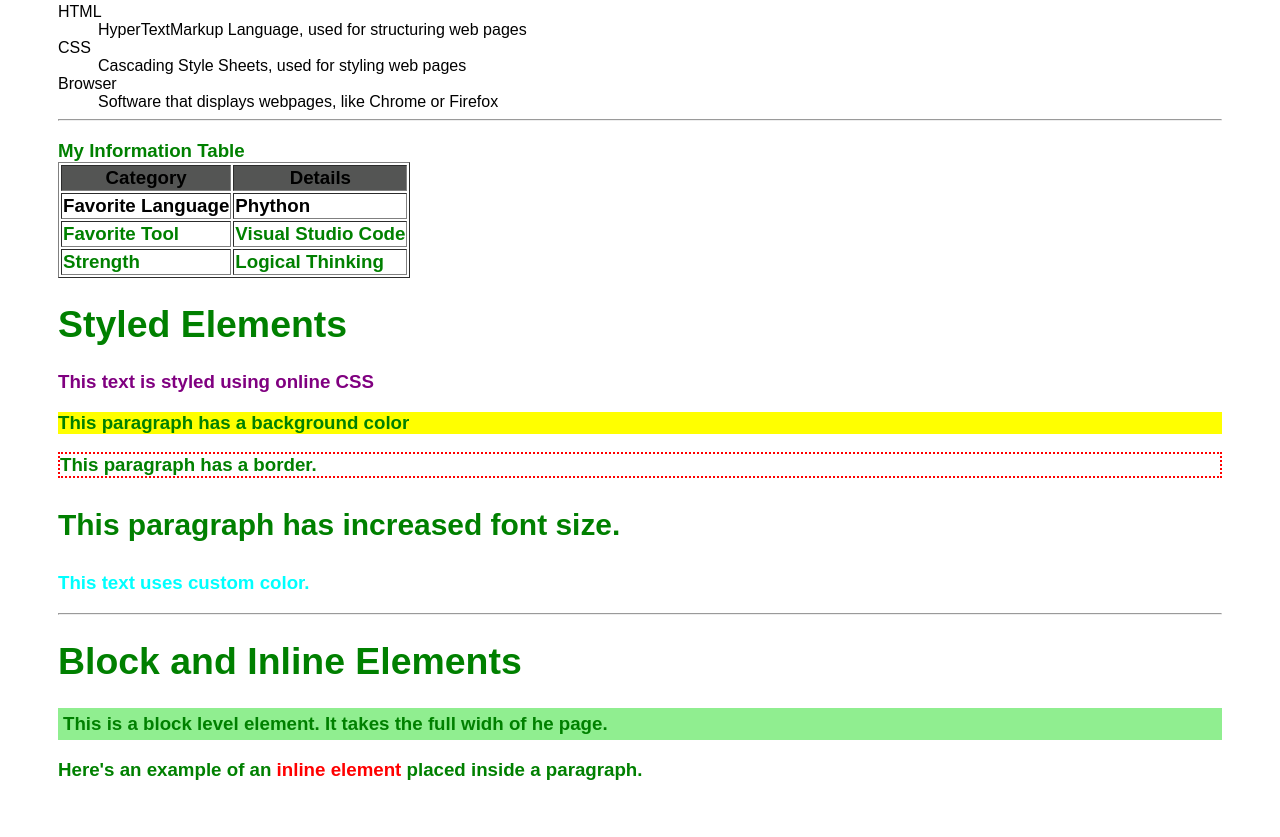
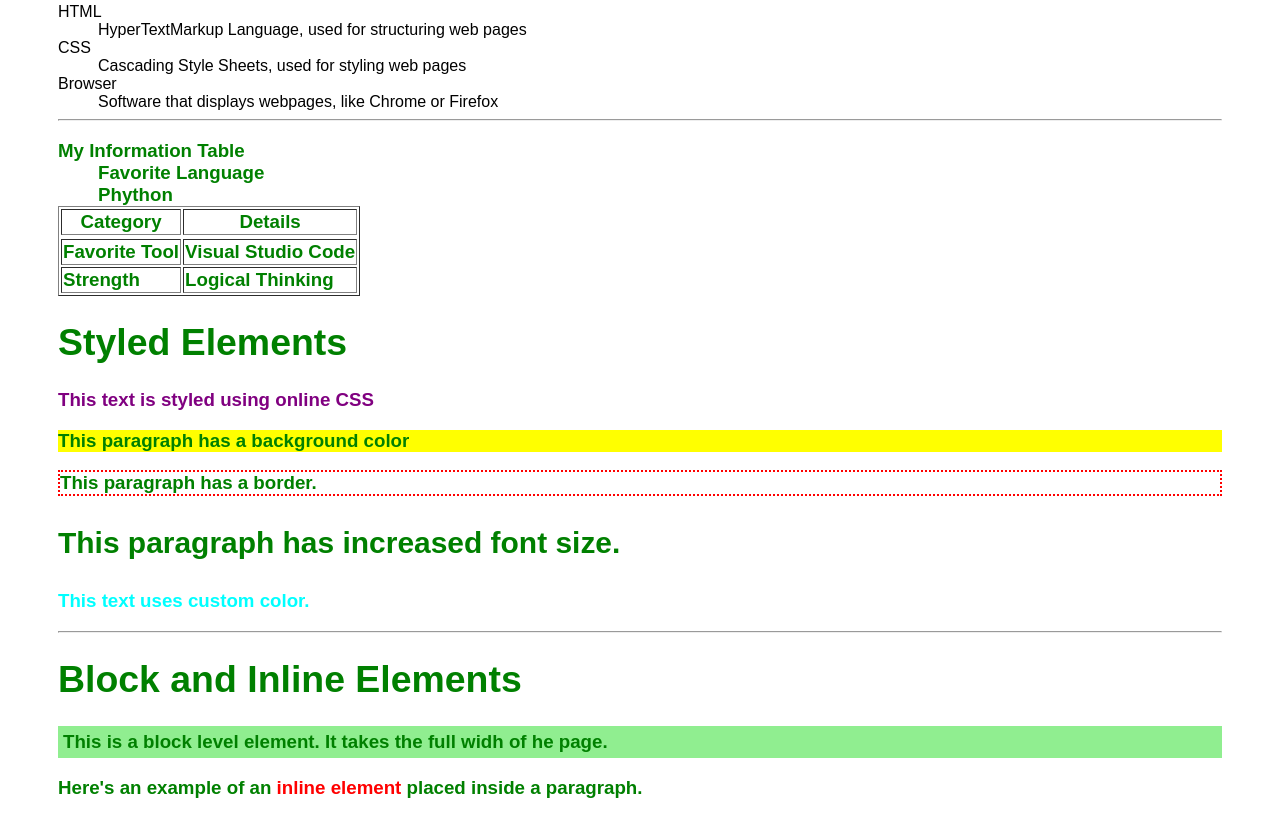
Before and after one commit to Karlmichael112/Fideleskarl, a plain HTML site: page index.html in a window 1280 px wide. Shown: the part 1065-1902 px from the top of the page. Drawn offline with Linux system fonts and the light colour scheme.

Commit message:
Update index.html

```diff
--- a/index.html
+++ b/index.html
@@ -70,13 +70,13 @@
 <body>
     <h3 style ="color:green">My Information Table<h/3>
         <table border="1">
-    <tr style="background-color: #545554; color: rgb(0, 0, 0);">
+    <dt style="background-color: #545554; color: rgb(0, 0, 0);">
         <th>Category</th>
         <th>Details</th>
-    </tr>
+    </dt>
     <tr style="background-color: white; color:black;">
-        <td>Favorite Language</td>
-        <td>Phython</td>
+        <dd>Favorite Language</dd>
+        <dd>Phython</dd>
     </tr>
     <tr>
         <td>Favorite Tool</td>
```
